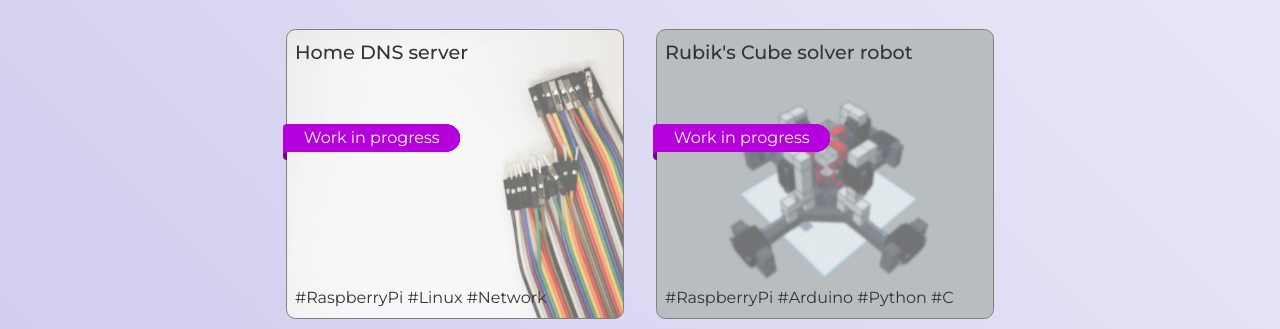
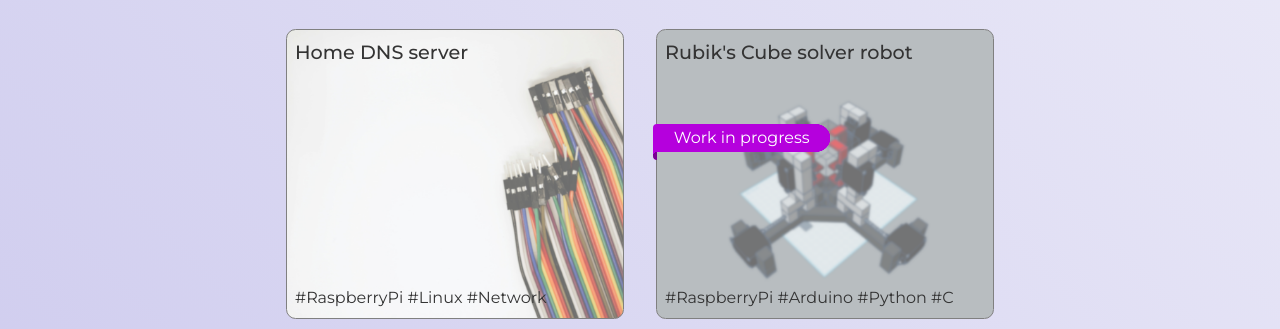
Before and after one commit to zdenko-gera/zdenko-gera.github.io, a plain HTML site: page index.html in a window 1280 px wide. Shown: the part 1469-1798 px from the top of the page. Drawn offline with Linux system fonts and the light colour scheme; no server answers.

Commit message:
Removed WIP ribbon from DNS server card

```diff
--- a/index.html
+++ b/index.html
@@ -53,7 +53,6 @@
 
             <div class="card" id="dns-card">
                 <span class="card-title">Home DNS server</span>
-                <div class="ribbon">Work in progress</div>
                 <a href="./dns-server" class="card-desc">Details <i class="fa-solid fa-arrow-right fa-xs"></i></a>
                 <div class="card-label">#RaspberryPi #Linux #Network</div>
             </div>
```
